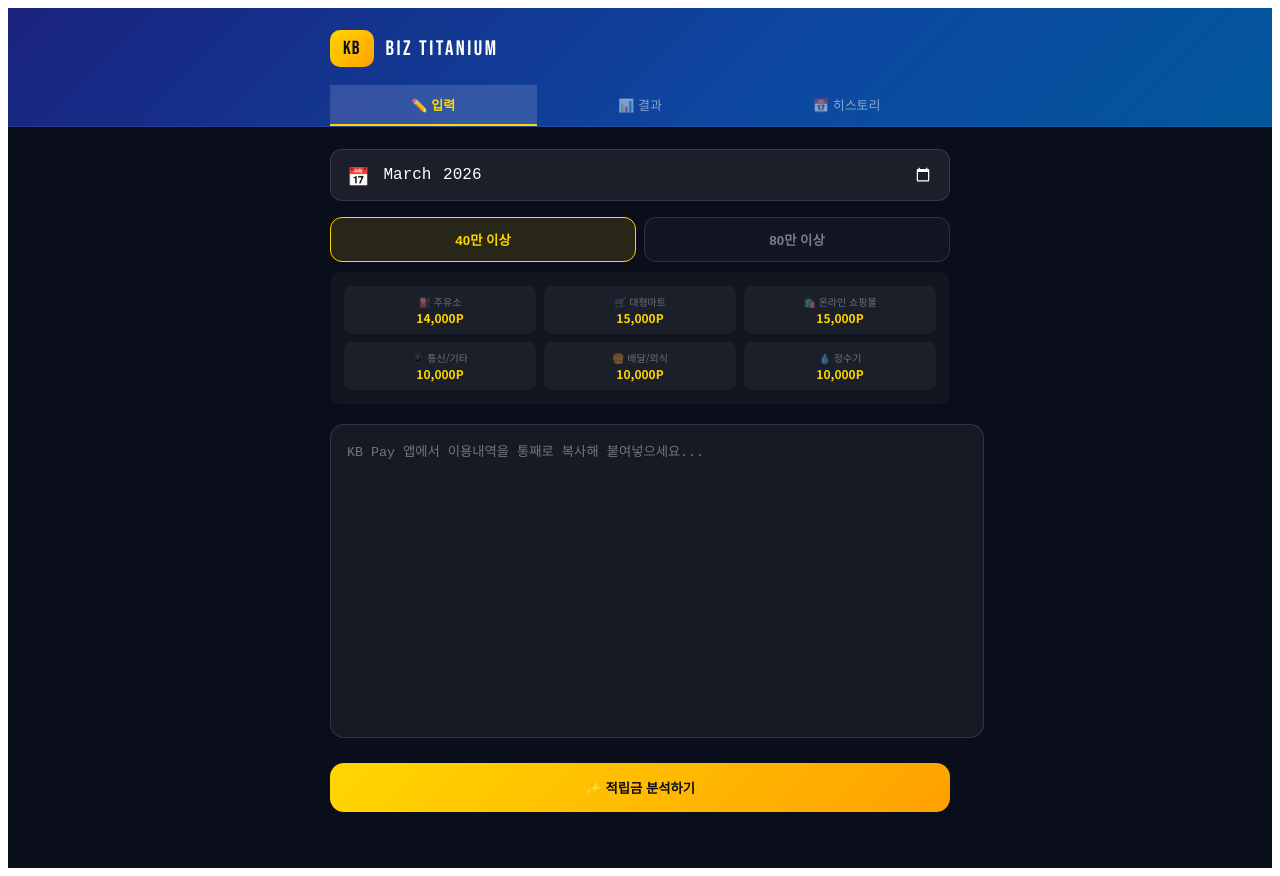
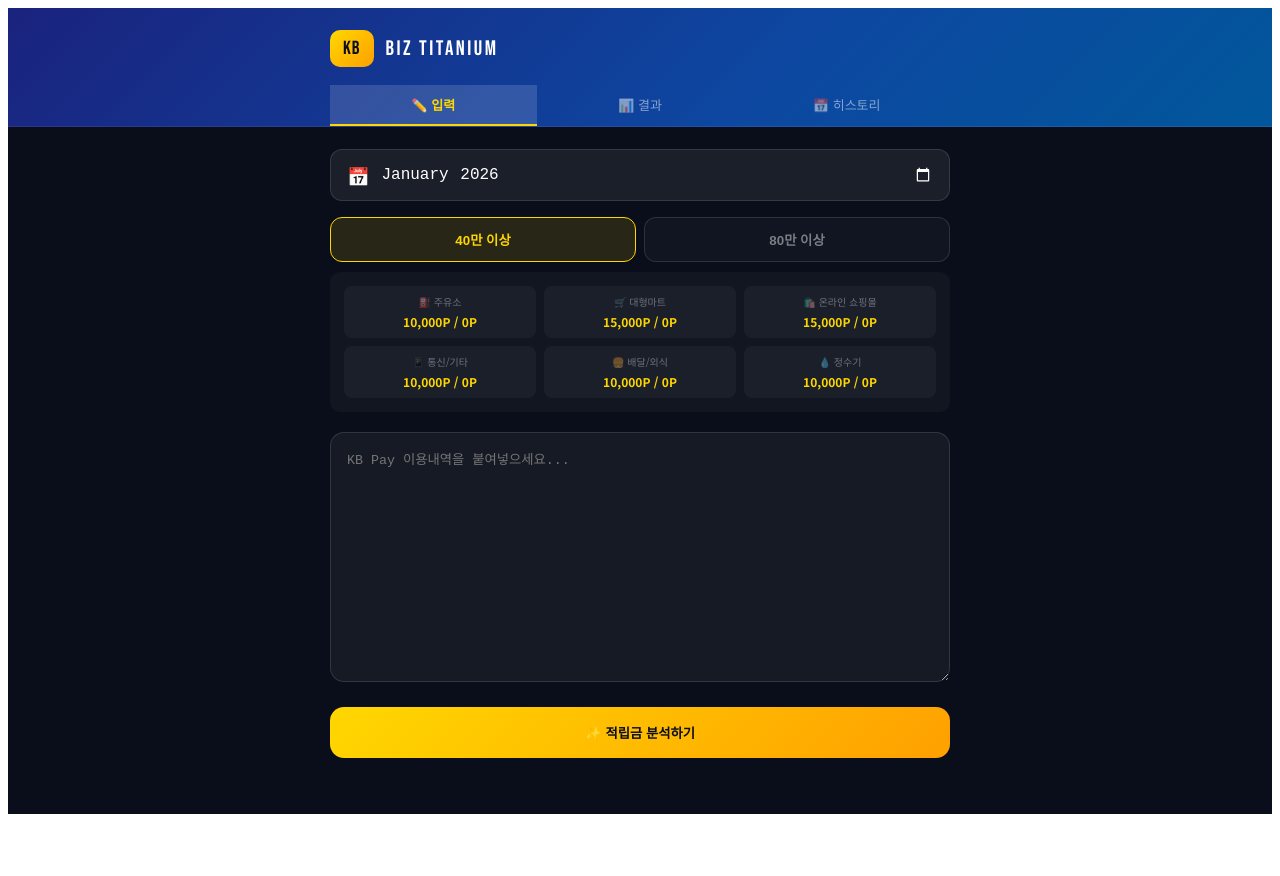
Before and after one commit to lipcoins/kb-calculator, a React (Vite) app: page / in a window 1280 px wide. After the commit the page ends 822 px from the top, so only its background shows below. Built offline with nearby package versions, Linux system fonts and the light colour scheme.

Commit message:
Update App.jsx

```diff
--- a/src/App.jsx
+++ b/src/App.jsx
@@ -1,7 +1,7 @@
 import { useState } from "react";
 import { PieChart, Pie, Cell, Tooltip, ResponsiveContainer, Legend, BarChart, Bar, XAxis, YAxis, CartesianGrid } from "recharts";
 
-// [원본 유지] 카테고리 정의
+// [순정 유지] 카테고리 정의
 const CATEGORIES = [
   { key: "gas",      label: "⛽ 주유소",       color: "#FF6B35" },
   { key: "mart",     label: "🛒 대형마트",      color: "#A78BFA" },
@@ -15,11 +15,11 @@
 const ALL_KEYS = ["gas", "mart", "shopping", "telecom", "delivery", "water", "other"];
 
 const TIER_LIMITS = {
-  "40": { gas: 14000, mart: 15000, shopping: 15000, telecom: 10000, delivery: 10000, water: 10000, other: null },
-  "80": { gas: 24000, mart: 20000, shopping: 20000, telecom: 10000, delivery: 10000, water: 10000, other: null },
+  "40": { gas: 10000, mart: 15000, shopping: 15000, telecom: 10000, delivery: 10000, water: 10000, other: null },
+  "80": { gas: 20000, mart: 20000, shopping: 20000, telecom: 10000, delivery: 10000, water: 10000, other: null },
 };
 
-// [원본 유지] 데이터 빌드 로직
+// [순정 유지] 데이터 빌드 로직
 function buildTotals(parsed) {
   const totals = {};
   let grand = 0;
@@ -67,12 +67,8 @@
   const [error, setError] = useState(null);
   const [history, setHistory] = useState([]);
   const [chartType, setChartType] = useState("pie");
-  const [month, setMonth] = useState(() => {
-    const d = new Date();
-    return d.getFullYear() + "-" + String(d.getMonth() + 1).padStart(2, "0");
-  });
+  const [month, setMonth] = useState("2026-01");
 
-  // 🛠️ [튜닝] 사용 금액 추출 로직 추가
   const analyze = () => {
     if (!textInput.trim()) return;
     setError(null);
@@ -86,32 +82,25 @@
         const amountMatch = lines[i].match(/([\d,]+)/);
         if (amountMatch) {
           const amount = parseInt(amountMatch[0].replace(/,/g, ""), 10);
-
-          let name = "기타 가맹점";
+          let name = "가맹점명 확인불가";
           let usedAmount = "";
-          for (let j = 1; j <= 5; j++) {
-            const candidate = lines[i - j];
-            if (!candidate) continue;
-            // "원"이 포함된 줄을 사용 금액으로 인식
-            if (candidate.includes("원") && !usedAmount) {
-              usedAmount = candidate.trim();
-            }
-            // 가맹점 이름 추출
-            if (!candidate.includes("원") && !candidate.includes(":") && !candidate.includes("일시불") && !candidate.match(/^\d{2}월\d{2}일/)) {
-              name = candidate.replace("KB Pay", "").trim();
+          for (let j = 1; j <= 10; j++) {
+            const cand = lines[i - j];
+            if (!cand) continue;
+            if (cand.includes("원") && !usedAmount) { usedAmount = cand.trim(); }
+            if (!cand.includes("원") && !cand.includes(":") && !cand.includes("(") && !cand.match(/^\d{2}월\d{2}일/)) {
+              name = cand.replace("KB Pay", "").trim();
               break;
             }
           }
-
-          // 가맹점명 옆에 사용 금액 병합 (결과 페이지 소스코드를 건드리지 않기 위함)
           const displayName = usedAmount ? `${name} ${usedAmount}` : name;
           foundAny = true;
 
-          if (["주유", "SK", "GS", "에쓰", "오일"].some(k => name.includes(k))) parsed.gas.push({ name: displayName, amount });
+          if (["주유", "SK", "GS", "오일"].some(k => name.includes(k))) parsed.gas.push({ name: displayName, amount });
           else if (["이마트", "홈플러스", "롯데마트", "하나로", "식자재"].some(k => name.includes(k))) parsed.mart.push({ name: displayName, amount });
-          else if (["G마켓", "옥션", "11번가", "인터파크", "온스타일", "SSG", "KB제휴"].some(k => name.includes(k))) parsed.shopping.push({ name: displayName, amount });
-          else if (["SK브로드", "LiivM", "LGUPLUS", "LG유플", "SKT", "KT", "통신"].some(k => name.includes(k))) parsed.telecom.push({ name: displayName, amount });
-          else if (["우아한형", "배달의민족", "배민", "마켓컬리"].some(k => name.includes(k))) parsed.delivery.push({ name: displayName, amount });
+          else if (["G마켓", "옥션", "11번가", "인터파크", "온스타일", "SSG"].some(k => name.includes(k))) parsed.shopping.push({ name: displayName, amount });
+          else if (["브로드밴드", "LiivM", "LGUPLUS", "LG유플", "SKT", "KT"].some(k => name.includes(k))) parsed.telecom.push({ name: displayName, amount });
+          else if (["우아한형", "배달의민족", "마켓컬리"].some(k => name.includes(k))) parsed.delivery.push({ name: displayName, amount });
           else if (name.toLowerCase().includes("coway") || name.includes("코웨이")) parsed.water.push({ name: displayName, amount });
           else parsed.other.push({ name: displayName, amount });
         }
@@ -119,7 +108,7 @@
     }
 
     if (!foundAny) {
-      setError("적립 내역을 찾을 수 없습니다.");
+      setError("적립 내역이 분석되지 않았습니다.");
       return;
     }
 
@@ -166,16 +155,11 @@
       <div style={{ maxWidth: 620, margin: "0 auto", padding: "22px 16px 56px" }}>
         {mainTab === "input" && (
           <div>
-            {/* 🛠️ [변경 1] 월 선택 UI 추가 */}
+            {/* 🛠️ [복구] 달력 아이콘 + 월 선택 UI */}
             <div style={{ marginBottom: 16 }}>
               <div style={{ position: "relative", background: "rgba(255,255,255,0.07)", border: "1px solid rgba(255,255,255,0.12)", borderRadius: 12, padding: "12px 16px", display: "flex", alignItems: "center" }}>
-                <span style={{ marginRight: 12, fontSize: 18 }}>📅</span>
-                <input
-                  type="month"
-                  value={month}
-                  onChange={e => setMonth(e.target.value)}
-                  style={{ flex: 1, background: "transparent", border: "none", color: "#fff", fontSize: 16, outline: "none", colorScheme: "dark" }}
-                />
+                <span style={{ marginRight: 10, fontSize: 18 }}>📅</span>
+                <input type="month" value={month} onChange={e => setMonth(e.target.value)} style={{ flex: 1, background: "transparent", border: "none", color: "#fff", fontSize: 16, outline: "none", colorScheme: "dark" }} />
               </div>
             </div>
 
@@ -186,41 +170,39 @@
                 ))}
               </div>
 
-              {/* 🛠️ [변경 2] 한도 표기 수정 (10,000P 형식) */}
+              {/* 🛠️ [수정] 한도 숫자 표기 (Max / Current 형태) */}
               <div style={{ marginTop: 10, background: "rgba(255,255,255,0.03)", borderRadius: 10, padding: "14px", display: "grid", gridTemplateColumns: "1fr 1fr 1fr", gap: 8 }}>
-                {["gas", "mart", "shopping", "telecom", "delivery", "water"].map(key => (
-                  <div key={key} style={{ textAlign: "center", background: "rgba(255,255,255,0.04)", borderRadius: 8, padding: "8px" }}>
-                    <div style={{ fontSize: 10, opacity: 0.4 }}>{CATEGORIES.find(c => c.key === key).label}</div>
-                    <div style={{ fontSize: 12, fontWeight: 700, color: "#FFD700" }}>{TIER_LIMITS[tier][key].toLocaleString()}P</div>
+                {CATEGORIES.filter(c => c.key !== 'other').map(cat => (
+                  <div key={cat.key} style={{ textAlign: "center", background: "rgba(255,255,255,0.04)", borderRadius: 8, padding: "8px" }}>
+                    <div style={{ fontSize: 10, opacity: 0.4, marginBottom: 4 }}>{cat.label}</div>
+                    <div style={{ fontSize: 12, fontWeight: 700, color: "#FFD700" }}>
+                      {TIER_LIMITS[tier][cat.key].toLocaleString()}P / {result ? Math.min(result.totals[cat.key]?.sum || 0, TIER_LIMITS[tier][cat.key]).toLocaleString() : "0"}P
+                    </div>
                   </div>
                 ))}
               </div>
             </div>
 
-            <textarea value={textInput} onChange={e => setTextInput(e.target.value)} placeholder={"KB Pay 앱에서 이용내역을 통째로 복사해 붙여넣으세요..."} style={{ width: "100%", height: 280, background: "rgba(255,255,255,0.05)", border: "1px solid rgba(255,255,255,0.12)", borderRadius: 14, padding: 16, color: "#fff", outline: "none", resize: "none" }} />
+            <textarea value={textInput} onChange={e => setTextInput(e.target.value)} placeholder={"KB Pay 이용내역을 붙여넣으세요..."} style={{ width: "100%", height: 250, background: "rgba(255,255,255,0.05)", border: "1px solid rgba(255,255,255,0.12)", borderRadius: 14, padding: 16, color: "#fff", outline: "none", boxSizing: "border-box" }} />
             {error && <div style={{ color: "#ff8a80", fontSize: 13, marginTop: 10 }}>⚠️ {error}</div>}
-            <button onClick={analyze} style={{ width: "100%", padding: 15, borderRadius: 14, background: "linear-gradient(135deg, #FFD700, #FFA000)", color: "#0a0e1a", fontWeight: 700, marginTop: 20, cursor: "pointer", border: "none" }}>✨ 적립금 분석하기</button>
+            <button onClick={analyze} style={{ width: "100%", padding: 16, borderRadius: 14, background: "linear-gradient(135deg, #FFD700, #FFA000)", color: "#0a0e1a", fontWeight: 700, marginTop: 20, cursor: "pointer", border: "none" }}>✨ 적립금 분석하기</button>
           </div>
         )}
 
-        {/* [원본 보존] RESULT TAB - 결과 페이지 소스코드는 절대 건드리지 않았습니다 */}
+        {/* [순정 유지] RESULT TAB */}
         {mainTab === "result" && result && (
           <div>
             <div style={{ background: "linear-gradient(135deg, #1a237e, #0d47a1)", borderRadius: 18, padding: "24px", marginBottom: 20 }}>
-              <div style={{ fontSize: 11, opacity: 0.5 }}>{result.month} · {result.tier}만 실적 기준</div>
               <div style={{ display: "flex", justifyContent: "space-between", alignItems: "center" }}>
-                <div style={{ fontFamily: "'Bebas Neue'", fontSize: 46, color: "#FFD700" }}>{effectiveGrand.toLocaleString()}<span style={{ fontSize: 22 }}>P</span></div>
+                <div>
+                   <div style={{ fontSize: 11, opacity: 0.5 }}>{result.month} · {result.tier}만 실적 기준</div>
+                   <div style={{ fontFamily: "'Bebas Neue'", fontSize: 50, color: "#FFD700" }}>{effectiveGrand.toLocaleString()}<span style={{ fontSize: 24 }}>P</span></div>
+                </div>
                 <div style={{ display: "flex", gap: 8 }}>
-                  <button onClick={saveHistory} style={{ padding: "8px 12px", borderRadius: 8, background: "rgba(255,215,0,0.1)", color: "#FFD700", border: "1px solid #FFD700", fontSize: 12 }}>💾 저장</button>
-                  <button onClick={() => exportCSV(result)} style={{ padding: "8px 12px", borderRadius: 8, background: "rgba(255,255,255,0.1)", color: "#fff", border: "none", fontSize: 12 }}>📥 CSV</button>
+                  <button onClick={saveHistory} style={{ padding: "8px 14px", borderRadius: 10, background: "rgba(255,215,0,0.08)", color: "#FFD700", border: "1px solid rgba(255,215,0,0.35)", fontSize: 12 }}>💾 저장</button>
+                  <button onClick={() => exportCSV(result)} style={{ padding: "8px 14px", borderRadius: 10, background: "rgba(78,205,196,0.08)", color: "#4ECDC4", border: "1px solid rgba(78,205,196,0.35)", fontSize: 12 }}>📥 CSV</button>
                 </div>
               </div>
-            </div>
-
-            <div style={{ background: "rgba(255,255,255,0.03)", borderRadius: 16, padding: 20, marginBottom: 20 }}>
-              <ResponsiveContainer width="100%" height={200}>
-                <PieChart><Pie data={chartData} cx="50%" cy="50%" innerRadius={50} outerRadius={80} dataKey="value">{chartData.map((e, i) => <Cell key={i} fill={e.color} />)}</Pie><Tooltip /></PieChart>
-              </ResponsiveContainer>
             </div>
 
             {CATEGORIES.map(cat => {
@@ -231,15 +213,17 @@
                 <div key={cat.key} style={{ background: "rgba(255,255,255,0.04)", borderRadius: 14, padding: "16px", marginBottom: 12 }}>
                   <div style={{ display: "flex", justifyContent: "space-between", marginBottom: 10 }}>
                     <span style={{ fontWeight: 600 }}>{cat.label}</span>
-                    <span style={{ fontFamily: "'Bebas Neue'", fontSize: 22, color: d.sum > (limit || Infinity) ? "#ff8a80" : cat.color }}>{Math.min(d.sum, limit || Infinity).toLocaleString()}P</span>
+                    <span style={{ fontFamily: "'Bebas Neue'", fontSize: 24, color: d.sum > (limit || Infinity) ? "#ff7b72" : cat.color }}>
+                      {limit ? `${limit.toLocaleString()}P / ` : ""}{Math.min(d.sum, limit || Infinity).toLocaleString()}P
+                    </span>
                   </div>
                   {limit && (
-                    <div style={{ height: 5, background: "rgba(255,255,255,0.1)", borderRadius: 3, overflow: "hidden" }}>
-                      <div style={{ height: "100%", width: `${Math.min((d.sum/limit)*100, 100)}%`, background: d.sum > limit ? "#ff8a80" : cat.color }} />
+                    <div style={{ height: 6, background: "rgba(255,255,255,0.1)", borderRadius: 3, overflow: "hidden", marginBottom: 10 }}>
+                      <div style={{ height: "100%", width: `${Math.min((d.sum/limit)*100, 100)}%`, background: d.sum > limit ? "#ff7b72" : cat.color }} />
                     </div>
                   )}
                   {d.items.map((it, i) => (
-                    <div key={i} style={{ display: "flex", justifyContent: "space-between", fontSize: 12, opacity: 0.5, marginTop: 8 }}>
+                    <div key={i} style={{ display: "flex", justifyContent: "space-between", fontSize: 12, opacity: 0.6, marginTop: 8 }}>
                       <span>{it.name}</span><span>{it.amount.toLocaleString()}P</span>
                     </div>
                   ))}
```
